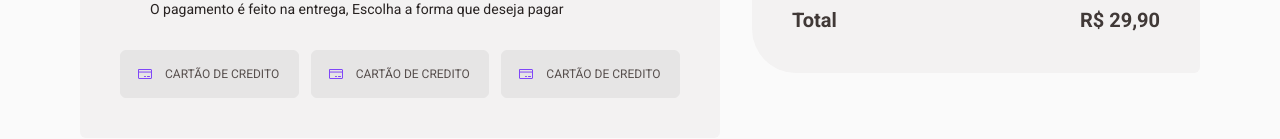
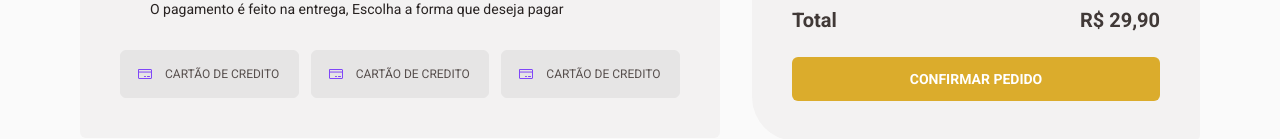
Before and after one commit to LucasLeiteDuarte/coffe-delivery, a React (Vite) app: page /completeOrder in a window 1280 px wide. Shown: the part 619-758 px from the top of the page. Built offline with nearby package versions, Linux system fonts and the light colour scheme.

Commit message:
component button finish

```diff
--- /dev/null
+++ b/src/components/Buttton/index.tsx
@@ -0,0 +1,12 @@
+import { ButtonHTMLAttributes } from "react";
+import { ButtonContainer } from "./styles";
+
+interface ButtonProps extends ButtonHTMLAttributes<HTMLButtonElement> {
+  text: string | number
+}
+
+export function Button({ text, ...props }: ButtonProps) {
+  return (
+    <ButtonContainer {...props}>{text}</ButtonContainer>
+  )
+}
--- /dev/null
+++ b/src/components/Buttton/styles.ts
@@ -0,0 +1,26 @@
+import styled from "styled-components";
+
+export const ButtonContainer = styled.button`
+  padding: 0.75rem 2.8rem;
+
+  color: ${({theme})=>theme.colors["base-white"]};
+  background: ${({theme})=> theme.colors["brand-yellow"]};
+  font-size: ${({theme})=> theme.textSizes["componentes-button-G"]};
+  font-weight: 700;
+
+  border: none;
+  border-radius: 6px;
+  text-transform: uppercase;
+  transition: 0.4s;
+  line-height: 1.3rem;
+  margin-top: 0.7rem; // como so tem um tipo de button no projeto, coloquei esse magin-top, mesmo nao colocando magin em componentes
+
+  &:disabled {
+    opacity: 0.7;
+    cursor: not-allowed;
+  }
+
+  &:not(:disabled):hover {
+    background: ${({ theme })=> theme.colors["brand-yellow-dark"]};
+  }
+`;
--- a/src/pages/CompleteOrder/componentes/SelectedCoffees/ConfirmationSection.tsx
+++ b/src/pages/CompleteOrder/componentes/SelectedCoffees/ConfirmationSection.tsx
@@ -1,3 +1,4 @@
+import { Button } from "../../../../components/Buttton";
 import { RegularText } from "../../../Home/components/intro/styles";
 import { ConfirmationSectionContainer } from "./styles";
 
@@ -20,6 +21,8 @@
           R$ 29,90
         </RegularText>
       </div>
+
+      <Button text="Confirmar Pedido" />
     </ConfirmationSectionContainer>
   )
 }
```
